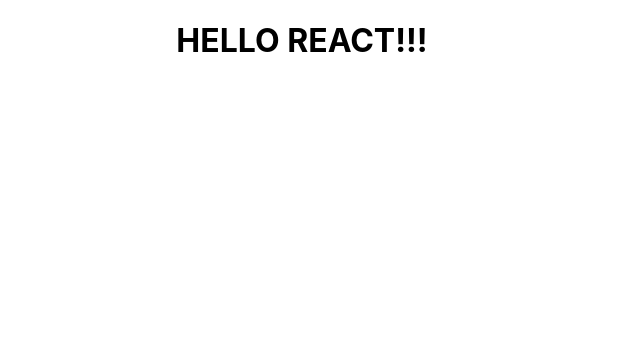
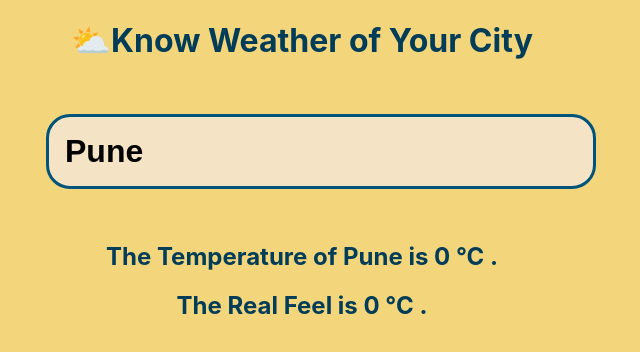
Before and after one commit to Aniruddha-Arjunkar/weather_react, a React app: page / in a window 1280 px wide. Shown: the whole page, without its empty margins (338-978 px from the left). Built offline with nearby package versions, Linux system fonts and the light colour scheme; no server answers.

Commit message:
working simple version of weather app

```diff
--- a/package.json
+++ b/package.json
@@ -6,6 +6,7 @@
     "@testing-library/jest-dom": "^5.17.0",
     "@testing-library/react": "^13.4.0",
     "@testing-library/user-event": "^13.5.0",
+    "axios": "^1.6.2",
     "react": "^18.2.0",
     "react-dom": "^18.2.0",
     "react-scripts": "5.0.1",
--- a/src/component/home/home.css
+++ b/src/component/home/home.css
@@ -1,3 +1,36 @@
-h1{
+body{
+    margin: 0;
+    padding: 0;
+    background-color: #f3d57b;
+    color: #013C58;
+}
+
+.app-title{
     text-align: center;
 }
+
+.inputbox{
+   padding: 2vh;
+   width: 40%;
+   border-radius: 3vh;
+   font-size: 4vh;
+   margin-top: 4vh;
+   margin-bottom: 4vh;
+   margin-left:30%;
+   background-color:#f5e3c6;
+   font-weight:bolder;
+   color: black;
+   border: 3px solid #00537A;
+}
+
+.search-btn{
+    padding: 2vh;
+    font-size: 4vh;
+    border-radius: 3vh;
+    margin: 2vh;
+}
+
+.center-text{
+    text-align: center;
+    font-weight: bolder;
+}
--- a/src/component/home/home.js
+++ b/src/component/home/home.js
@@ -1,9 +1,50 @@
 import './home.css';
+import React,{useState,useEffect} from 'react';
+import axios from 'axios';
+
+
+//b97d296087e0398f756b090cb4c8cdc1
+//https://api.openweathermap.org/data/2.5/weather?q=pune&appid=b97d296087e0398f756b090cb4c8cdc1
 
 function Home(){
+    const [city,setCity]=useState('Pune');
+    const [temperature,setTemperature]=useState(0);
+    const [message,setMessage]=useState();
+    const [reelfeel,setReelfeel]=useState(0);
+
+    async function loadWeatherInfo(){
+       try{
+        const response = await axios.get(`https://api.openweathermap.org/data/2.5/weather?q=${city}&appid=b97d296087e0398f756b090cb4c8cdc1`);
+        setTemperature((response.data.main.temp - 273).toFixed(2));
+        setReelfeel((response.data.main.feels_like - 273).toFixed(2));
+        setMessage('✅ Data Fetch Successfully .....');
+       }
+       catch(err){
+        setTemperature(0);
+        setMessage('');
+        setReelfeel(0);
+       }
+    }
+
+    useEffect(()=>
+    {
+     loadWeatherInfo();
+    },[city]);
+
  return(
     <div>
-        <h1>HELLO REACT!!!</h1>
+        <h1 className='app-title'>⛅Know Weather of Your City</h1>
+        <input type="text" placeholder='Enter Your City......' className='inputbox'
+        value={city}
+        onChange={(e)=>
+        {
+            setCity(e.target.value);
+        }}/>
+        <h4 className='center-text'>{message}</h4>
+        <h2 className='center-text'>The Temperature of {city} is {temperature} °C .</h2>
+        <h2 className='center-text'>The Real Feel is {reelfeel} °C .</h2>
+
+
     </div>
  );
 }
```
Also changed, not shown: public/images.png (deleted), public/m2H7K9K9d3i8b1b1.jpg (deleted), 1 other file.
